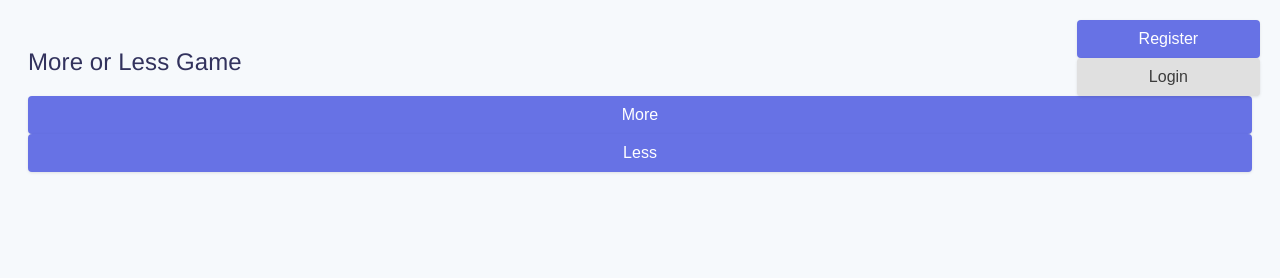
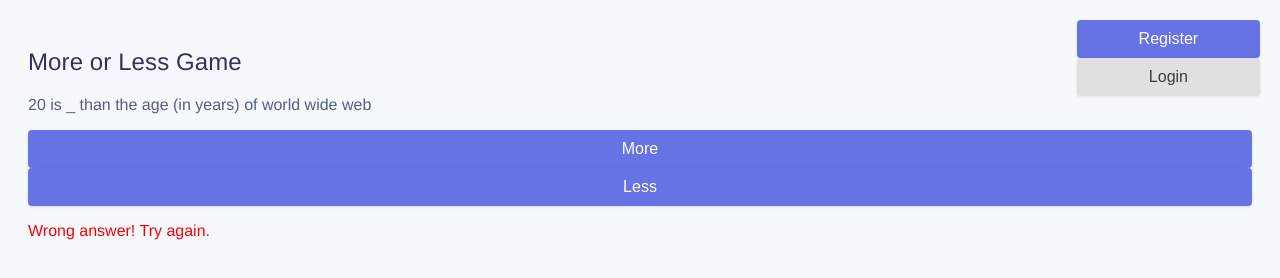
Before and after one commit to simplywoolfie/Coursework_web_dev, a website: page index.html in a window 1280 px wide. Both pictures are taken after a click on the button "More". Drawn offline with Linux system fonts and the light colour scheme.

Commit message:
Game logic added

```diff
--- /dev/null
+++ b/game.js
@@ -0,0 +1,38 @@
+window.onload = function () {
+    let questions = [
+        {
+            question: "20 is _ than the age (in years) of world wide web",
+            answer: "less"
+        },
+
+    ];
+
+    let currentQuestion = questions[Math.floor(Math.random() * questions.length)];
+    document.getElementById('question').textContent = currentQuestion.question;
+
+    document.getElementById('more').addEventListener('click', function () {
+        checkAnswer('more');
+    });
+
+    document.getElementById('less').addEventListener('click', function () {
+        checkAnswer('less');
+    });
+
+    function checkAnswer(guess) {
+        if (guess === currentQuestion.answer) {
+            showMessage('Correct answer!', 'green');
+        } else {
+            showMessage('Wrong answer! Try again.', 'red');
+        }
+
+        // Go next question
+        currentQuestion = questions[Math.floor(Math.random() * questions.length)];
+        document.getElementById('question').textContent = currentQuestion.question;
+    }
+
+    function showMessage(msg, color) {
+        let messageElement = document.getElementById('message');
+        messageElement.textContent = msg;
+        messageElement.style.color = color;
+    }
+};
--- a/index.html
+++ b/index.html
@@ -23,6 +23,6 @@
         <p id="message"></p>
     </div>
 
-
+    <script src="game.js"></script>
 
 </html>
```
